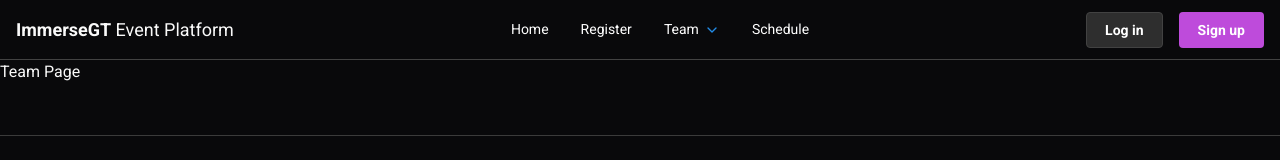
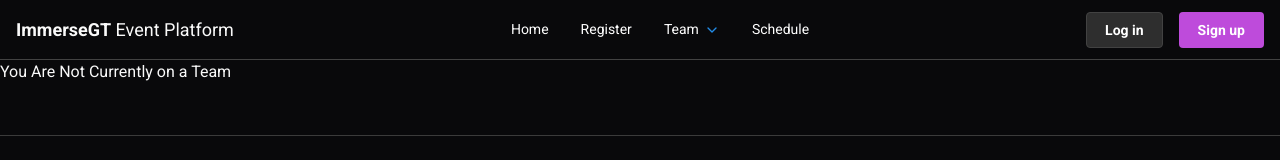
Before and after one commit to immersegt/immersegt, a Next.js app: page /team in a window 1280 px wide. Shown: the top 160 px of the page. Built offline with nearby package versions, Linux system fonts and the light colour scheme.

Commit message:
Added page for individual search, added alternate content for team page if you aren't on a team, added functionality to links on landing page cover including smooth scrolling

```diff
--- a/app/page.tsx
+++ b/app/page.tsx
@@ -12,6 +12,7 @@ const HomePage = () => {
       <div>
         <Header/>
         <Sponsors/>
+        <a id="tracks"/>
         <Tracks/>
         <Workshops/>
         <FAQ/>
--- a/app/team/formation/page.tsx
+++ b/app/team/formation/page.tsx
@@ -5,6 +5,7 @@ import { Button } from '@mantine/core';
 import "@fontsource/open-sans";
 import TeamCard from 'components/Card';
 import 'styles/index.css'
+import 'styles/formation.css';
 
 const rowStyle = {
   display: "flex",
@@ -14,7 +15,7 @@ const rowStyle = {
   alignItems: "flex-start",
 }
 
-export default function Formation() {
+const Formation = () => {
   const [teams, setTeams] = useState([
     {
       name: "Team Name 1",
@@ -44,3 +45,5 @@ export default function Formation() {
     </div>
   </div>;
 }
+
+export default Formation;
--- a/app/team/page.tsx
+++ b/app/team/page.tsx
@@ -2,8 +2,19 @@
 import 'styles/index.css'
 
 const Team = () => {
+    const foundTeam = false;
     return (
-        <div>Team Page</div>
+        <div>
+            {foundTeam ? (
+                <div>
+                    Team Page
+                </div>
+            ) : (
+                <div>
+                    You Are Not Currently on a Team
+                </div>
+            )}
+        </div>
     )
 }
 
--- a/components/Header.tsx
+++ b/components/Header.tsx
@@ -11,8 +11,8 @@ const Header = () => {
                 <div className="homeTitle"><b>Hack with us at <div className="homeTitleEmphasis">ImmerseGT</div></b></div>
                 <div className="homeText">Participate in ImmerseGT, an innovative XR hackathon hosted by the Startup Exchange and GTXR, on Georgia Tech's campus. Compete for your share of over $20,000 in prizes as you build XR applications using state-of-the-art headsets.</div>
                 <div className="buttonGroup">
-                <Button variant="gradient" gradient={{ from: 'violet', to: 'grape', deg: 95 }} size="xl">Get Started&nbsp;<FaLongArrowAltRight /></Button>
-                <Button variant="outline" color="grape.6" size="xl">Learn More</Button>
+                <Button variant="gradient" gradient={{ from: 'violet', to: 'grape', deg: 95 }} size="xl" component="a" href="/register">Get Started&nbsp;<FaLongArrowAltRight /></Button>
+                <Button variant="outline" color="grape.6" size="xl" component="a" href="#tracks">Learn More</Button>
                 </div>
             </div>
             <img src={GogglesImg.src} width="600px" className="homeImage" />
--- a/components/Navbar.tsx
+++ b/components/Navbar.tsx
@@ -47,13 +47,13 @@ const mockdata = [
     icon: IconBook,
     title: 'Search for Members',
     description: 'Look at other participant profiles and invite individuals to your team',
-    link: "/team"
+    link: "/team/individual"
   },
   {
     icon: IconFingerprint,
     title: 'Network on Discord',
     description: 'Talk to fellow participants on the ImmerseGT Discord',
-    link: "/team"
+    link: "https://discord.com/"
   },
 ];
 
--- a/styles/index.css
+++ b/styles/index.css
@@ -7,3 +7,7 @@ body {
     color: rgb(250, 250, 250);
     font-family: "Roboto", sans-serif;
   }
+
+  html {
+    scroll-behavior: smooth;
+  }
```
Also changed, not shown: app/team/individual/page.tsx (added, +12 -0 lines), styles/formation.css (added), styles/individual.css (added).
